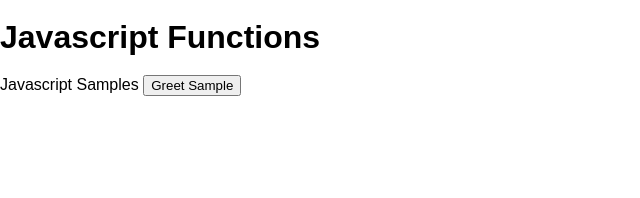
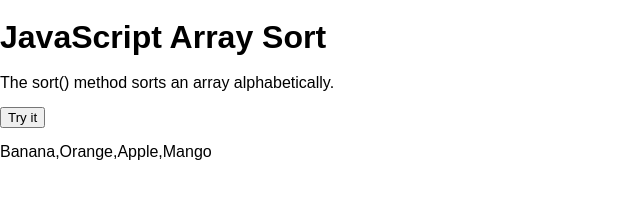
Before and after one commit to solismc/jsfunctions, a website: page public/index.html in a window 1280 px wide. Shown: the whole page, without its empty margins (0-640 px from the left). Drawn offline with Linux system fonts and the light colour scheme.

Commit message:
Added HTLM to display results on the page

```diff
--- a/public/index.html
+++ b/public/index.html
@@ -3,16 +3,26 @@
   <head lang="en">
     <meta charset="UTF-8" />
     <meta name="viewport" content="width=device-width, initial-scale=1" />
-    <title>jsfunctions</title>
+    <title>JS Functions</title>
     <link rel="shortcut icon" href="/favicon.ico" />
     <link rel="stylesheet" href="/screen.css" />
   </head>
   <body>
-    <h1 class="hello-world"></h1>
+    <h1>JavaScript Array Sort</h1>
+    <p>The sort() method sorts an array alphabetically.</p>
+    <button onclick="myFunction()">Try it</button>
+    <p id="demo"></p>
     <script src="/main.js" charset="utf-8"></script>
-    <span> Javascript Samples </span>
-    <button onclick="greet();">Greet Sample</button>
     <script>
+        var fruits = ["Banana", "Orange", "Apple", "Mango"];
+        document.getElementById("demo").innerHTML = fruits;
+        function myFunction() {
+        fruits.sort();
+        document.getElementById("demo").innerHTML = fruits;
+}
     </script>
   </body>
 </html>
+
+</body>
+</html>
--- a/public/main.js
+++ b/public/main.js
@@ -1,6 +1,6 @@
 const main = () => {
   if (document.querySelector('h1.hello-world')) {
-    document.querySelector('h1.hello-world').textContent = 'Javascript Functions'
+    document.querySelector('h1.hello-world').textContent = 'JavaScript Array Sort'
   }
 }
 
```
